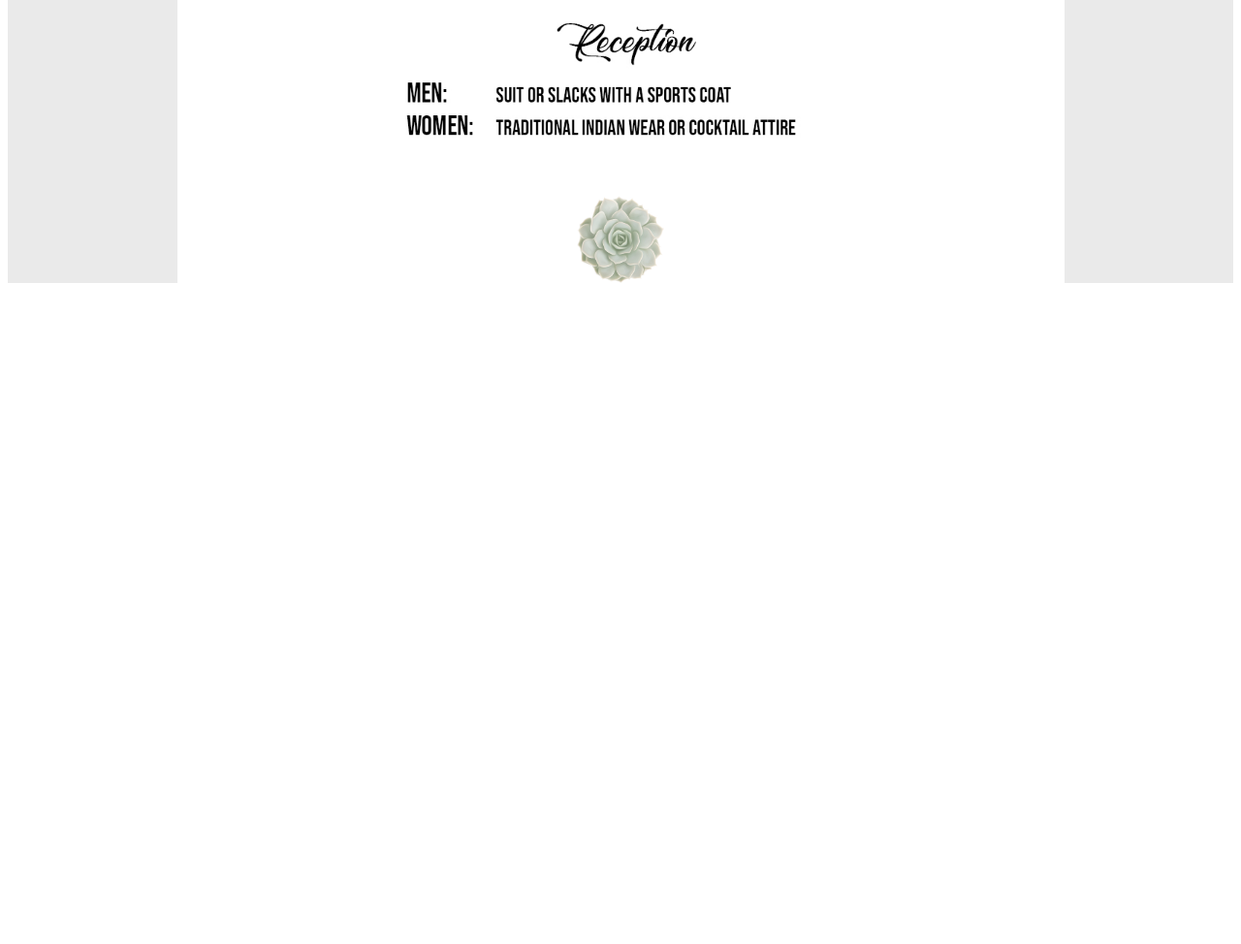
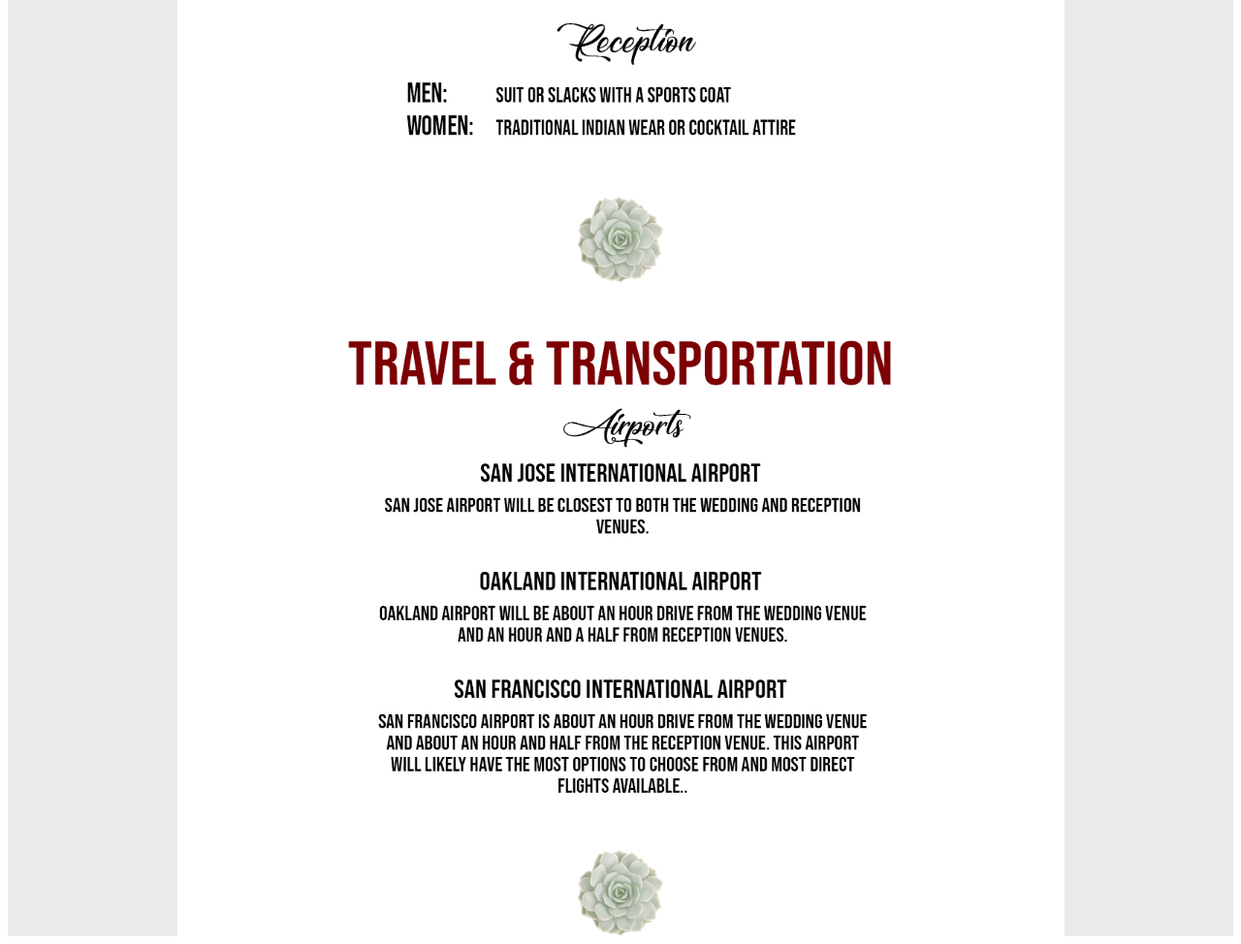
Before and after one commit to greywolffproductions/greywolffproductions.github.io, a plain HTML site: page deets.html in a window 1280 px wide. Shown: the part 837-1811 px from the top of the page at 97% size. Before the commit the page ends 1137 px from the top, so only its background shows below. Drawn offline with Linux system fonts and the light colour scheme.

Commit message:
Add travel details

```diff
--- a/deets.html
+++ b/deets.html
@@ -94,6 +94,12 @@
                 <div style="display: flex; justify-content: center; margin-top: -25px;">
                     <img style="height: 90px; width: 90px;" src="imgs/green_succulent.jpg">
                 </div>
+                <div style="justify-content: center; display: flex; margin-top: 25px;">
+                    <img style="height: 534px; width: 600px;" src="imgs/travel.jpg">
+                </div>
+                <div style="display: flex; justify-content: center; margin-top: 25px;">
+                    <img style="height: 90px; width: 90px;" src="imgs/green_succulent.jpg">
+                </div>
                 <div>
                     <!-- Content here -->
                 </div>
```
Also changed, not shown: rsvp.html (+1 -1 lines), imgs/travel.jpg (added).
